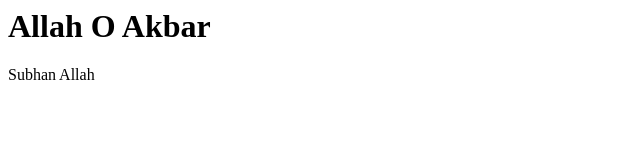
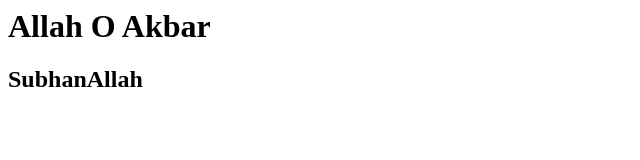
Before and after one commit to AzarSE-Laravel/LMSystem, a plain HTML site: page index.html in a window 1280 px wide. Shown: the whole page, without its empty margins (0-640 px from the left). Drawn offline with Linux system fonts and the light colour scheme.

Commit message:
Again Updated

```diff
--- a/index.html
+++ b/index.html
@@ -12,7 +12,7 @@ var num3=num1+num2;
 </head>
 <body>
 <h1>Allah O Akbar</h1>
-Subhan Allah
+<h2>SubhanAllah</h2>
 <p id ="result"></p>
 </body>
 
```
